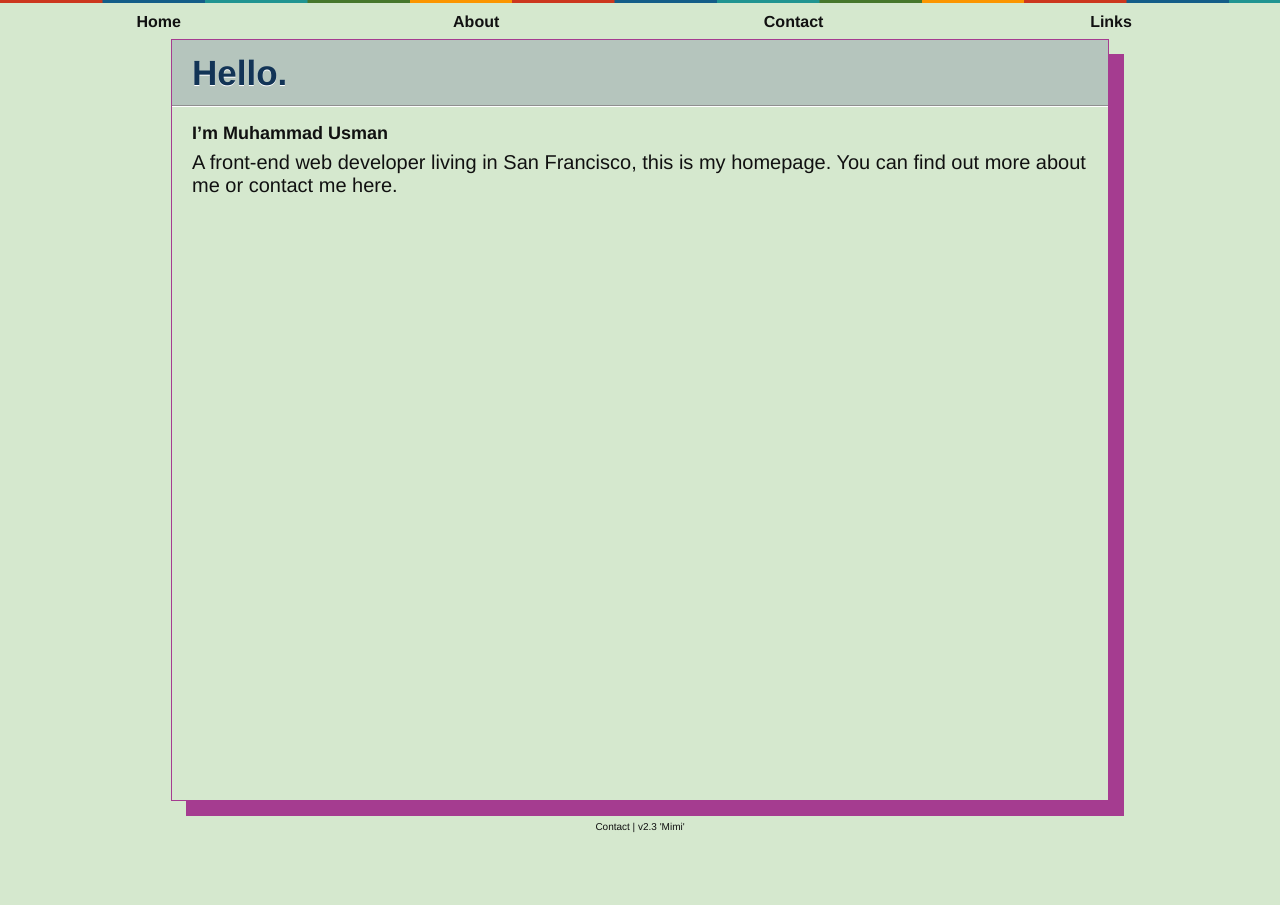
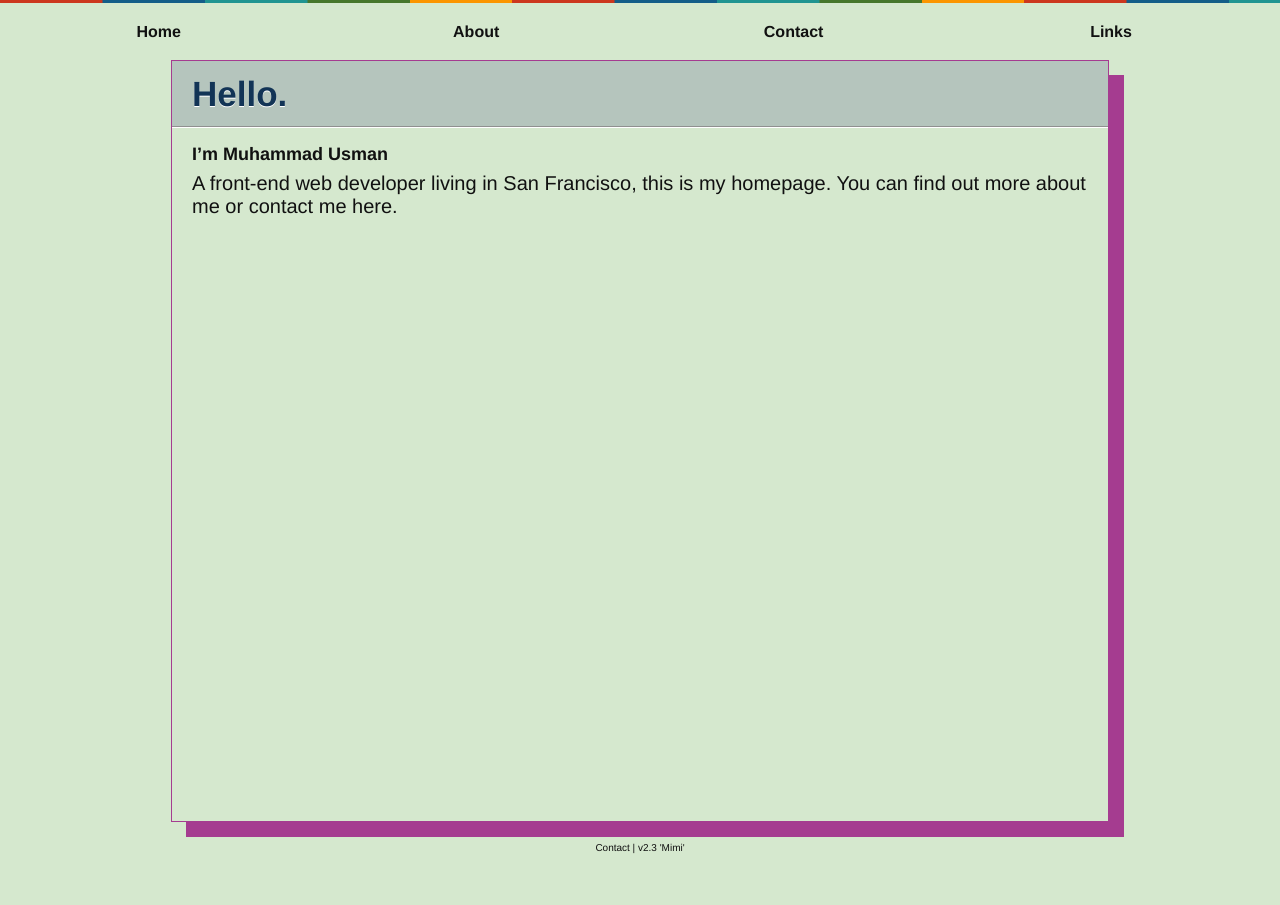
Before and after one commit to usmanity/usmanity.github.com, a Jekyll site: the page built from index.markdown, in a window 1280 px wide. Built offline with Jekyll 4.4.1, drawn with Linux system fonts in a browser that asks for light colours.

Commit message:
padding fixed on nav

```diff
--- a/css/style.css
+++ b/css/style.css
@@ -16,7 +16,8 @@ nav ul {
   list-style: none;
   display: block;
   width: 100%;
-  height: 30px;
+  height: 45px;
+  margin-top: 10px;
 }
 nav li {
   float: left;
```
Also changed, not shown: 1 other file.
